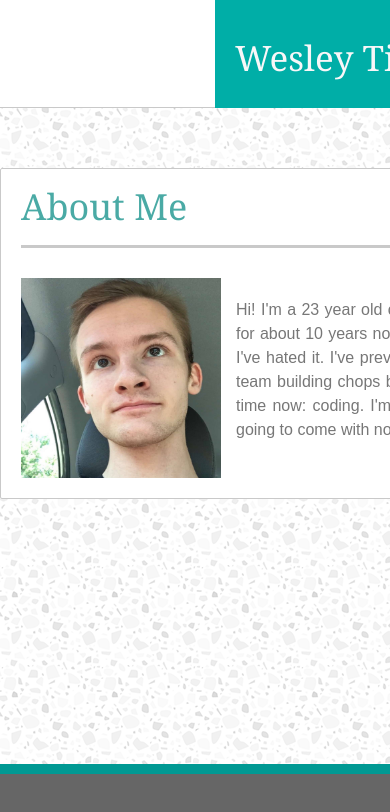
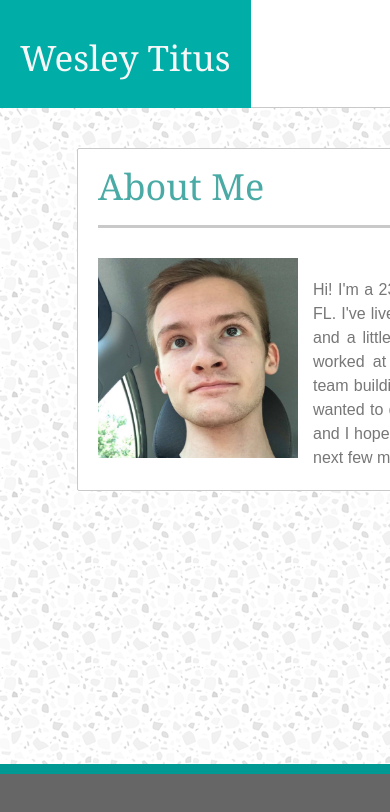
Before and after one commit to wntitus/Responsive-Portfolio, a plain HTML site: page index.html in a window 390 px wide. Shown: the top 812 px of the page. Drawn offline with Linux system fonts and the light colour scheme.

Commit message:
working on 980 size for index

```diff
--- a/assets/css/style.css
+++ b/assets/css/style.css
@@ -192,3 +192,36 @@ h2 {
     padding-top: 10px;
     padding-bottom: 10px;
 }
+
+@media screen and (max-width:980px) {
+    body {
+        width: 980px;
+        margin: auto;
+        float: left;
+    }
+
+    nav {
+        width: 100%;
+        margin: auto;
+
+    }
+
+    #name {
+        top: 0px;
+        left: 0px;
+    }
+
+    #bio {
+        width: 80%;
+        margin: auto;
+        margin-top: 40px;
+    }
+}
+
+@media screen and (max-width:768px) {
+
+}
+
+@media screen and (max-width:640px) {
+
+}
```
